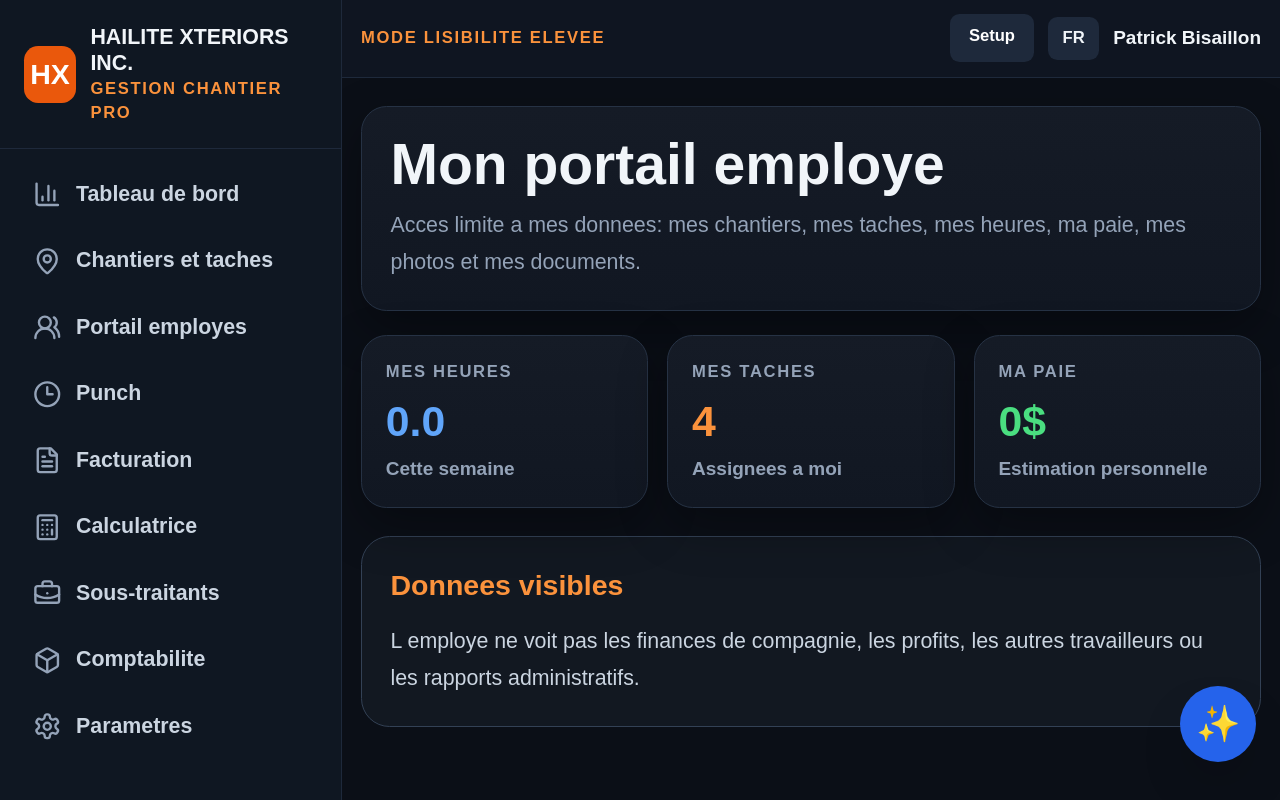
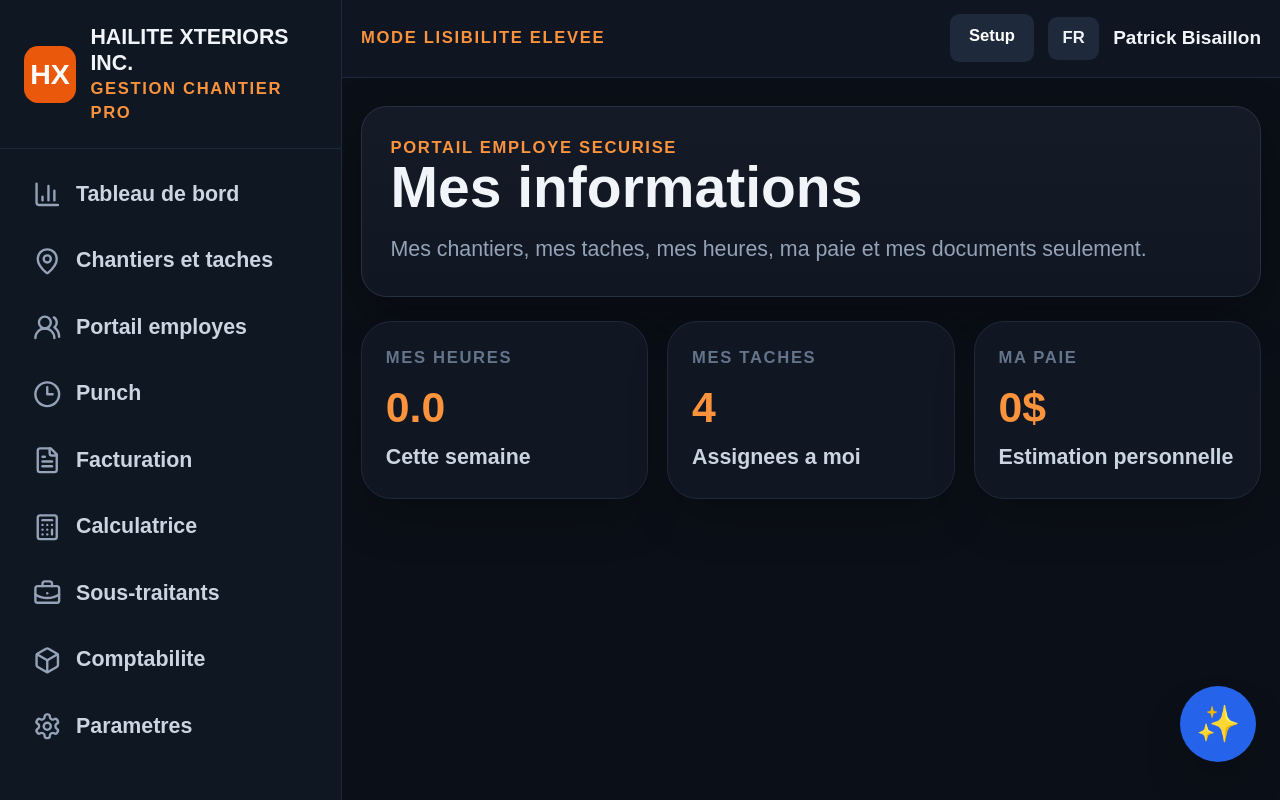
Before and after one commit to bisaillonpatrick1979-dev/Chatgpt-hailite-, a Next.js app: page /worker in a window 1280 px wide. Shown: the top 800 px of the page. Built offline with nearby package versions, Linux system fonts and the light colour scheme.

Commit message:
Improve worker portal cards

```diff
--- a/app/worker/page.tsx
+++ b/app/worker/page.tsx
@@ -1,20 +1,18 @@
-import { AppShell, ProMetric } from "@/components/AppShell";
+import { AppShell } from "@/components/AppShell";
+import { PortalCard } from "@/components/PortalCard";
 
 export default function Worker() {
   return (
     <AppShell>
       <section className="pro-card p-6">
-        <h1 className="text-5xl font-black">Mon portail employe</h1>
-        <p className="large-readable mt-3 text-slate-400">Acces limite a mes donnees: mes chantiers, mes taches, mes heures, ma paie, mes photos et mes documents.</p>
+        <p className="text-sm font-black uppercase tracking-widest text-orange-400">Portail employe securise</p>
+        <h1 className="text-5xl font-black">Mes informations</h1>
+        <p className="large-readable mt-3 text-slate-400">Mes chantiers, mes taches, mes heures, ma paie et mes documents seulement.</p>
       </section>
       <section className="mt-5 grid gap-4 md:grid-cols-3">
-        <ProMetric label="Mes heures" value="0.0" note="Cette semaine" tone="blue" />
-        <ProMetric label="Mes taches" value="4" note="Assignees a moi" tone="orange" />
-        <ProMetric label="Ma paie" value="0$" note="Estimation personnelle" tone="green" />
-      </section>
-      <section className="pro-panel mt-6 p-6">
-        <h2 className="text-2xl font-black text-orange-400">Donnees visibles</h2>
-        <p className="large-readable mt-4 text-slate-300">L employe ne voit pas les finances de compagnie, les profits, les autres travailleurs ou les rapports administratifs.</p>
+        <PortalCard title="Mes heures" value="0.0" note="Cette semaine" />
+        <PortalCard title="Mes taches" value="4" note="Assignees a moi" />
+        <PortalCard title="Ma paie" value="0$" note="Estimation personnelle" />
       </section>
     </AppShell>
   );
```
